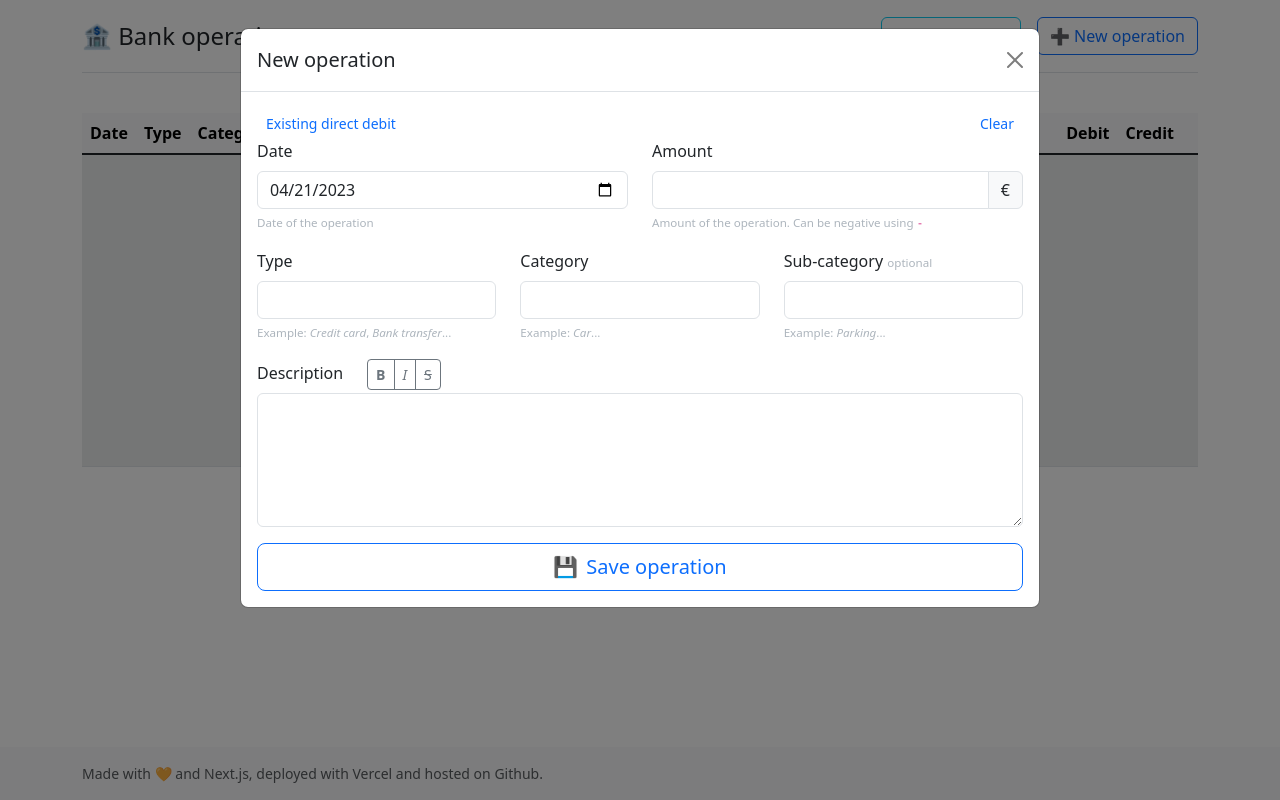
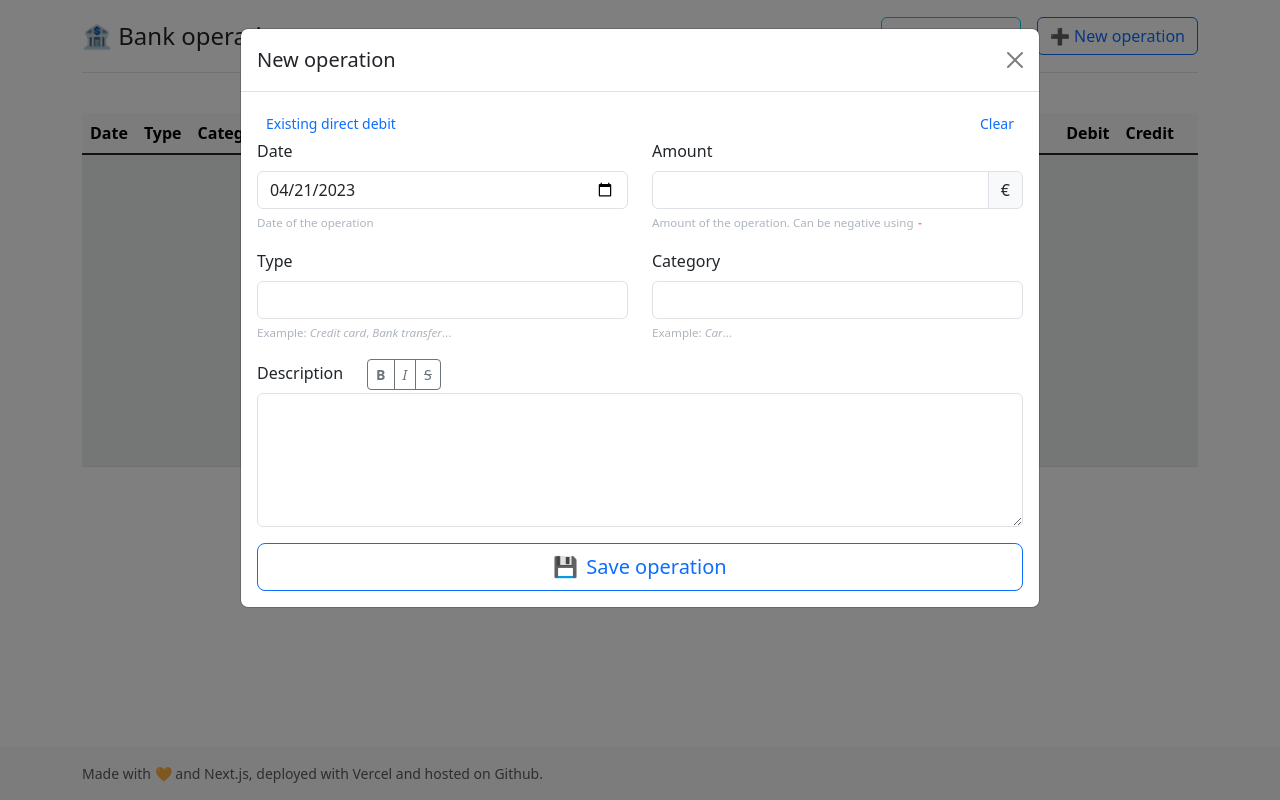
Before and after one commit to rseon/bank-operations, a Next.js app: page / in a window 1280 px wide. Both pictures are taken after a click on the button "➕ Create first operation". Built offline with nearby package versions, Linux system fonts and the light colour scheme.

Commit message:
Hide subcategory

```diff
--- a/src/components/Operation/FilterComponent.js
+++ b/src/components/Operation/FilterComponent.js
@@ -142,6 +142,7 @@ const OperationFilterComponent = () => {
                             </button>
                         }
                     </div>
+                    {/* @todo Hide subcategory
                     <div className="col">
                         <label htmlFor="filter_subcat" className="form-label">Subcategory</label>
                         <select name="subcat" id="filter_subcat" className="form-control" value={filters.subcat} onChange={onChange} autoComplete="off">
@@ -160,6 +161,7 @@ const OperationFilterComponent = () => {
                             </button>
                         }
                     </div>
+                    */}
                     <div className="col">
                         <label htmlFor="filter_detail" className="form-label">Detail</label>
                         <input id="filter_detail" name="detail" type="search" className="form-control" value={filters.detail} onChange={onChange} autoComplete="off" />
--- a/src/components/Operation/FormComponent.js
+++ b/src/components/Operation/FormComponent.js
@@ -189,7 +189,8 @@ const OperationFormComponent = ({
                 </div>
 
                 <div className="row">
-                    <div className="col-4">
+                    {/* @todo Hide subcategory <div className="col-4">*/}
+                    <div className="col-6">
                         <div className="mb-3">
                             <label htmlFor="type" className="form-label">Type</label>
                             <input id="type" name="type" list="types" value={formData.type} className="form-control" required disabled={loading} onChange={updateField} autoComplete="off" />
@@ -201,7 +202,8 @@ const OperationFormComponent = ({
                             <span className="form-text">Example: <em>Credit card</em>, <em>Bank transfer</em>...</span>
                         </div>
                     </div>
-                    <div className="col-4">
+                    {/* @todo Hide subcategory <div className="col-4">*/}
+                    <div className="col-6">
                         <div className="mb-3">
                             <label htmlFor="category" className="form-label">Category</label>
                             <input id="category" name="category" list="categories" value={formData.category} className="form-control" required disabled={loading} onChange={updateField} autoComplete="off" />
@@ -213,6 +215,7 @@ const OperationFormComponent = ({
                             <span className="form-text">Example: <em>Car</em>...</span>
                         </div>
                     </div>
+                    {/* @todo Hide subcategory
                     <div className="col-4">
                         <div className="mb-3">
                             <label htmlFor="subcat" className="form-label">
@@ -227,6 +230,7 @@ const OperationFormComponent = ({
                             <span className="form-text">Example: <em>Parking</em>...</span>
                         </div>
                     </div>
+                    */}
                 </div>
 
                 <div className="mb-3">
--- a/src/components/Operation/TableComponent.js
+++ b/src/components/Operation/TableComponent.js
@@ -139,10 +139,12 @@ const OperationTableComponent = ({
                         Category
                         {nbFiltered > 1 && <SortByComponent field="category" />}
                     </th>
+                    {/* @todo Hide subcategory
                     <th width={1} className="text-nowrap">
                         Sub-category
                         {nbFiltered > 1 && <SortByComponent field="subcat" />}
                     </th>
+                    */}
                     <th>Detail</th>
                     <th width={1}>Debit</th>
                     <th width={1}>Credit</th>
@@ -202,9 +204,11 @@ const OperationTableComponent = ({
                         <td className="text-nowrap">
                             {op.category}
                         </td>
+                        {/* @todo Hide subcategory
                         <td className="text-nowrap">
                             {op.subcat}
                         </td>
+                        */}
                         <td className="text-nowrap" dangerouslySetInnerHTML={{ __html: parseMarkdown(op.detail) }} />
                         <td className="text-nowrap text-end">
                             {op.amount < 0 && (
@@ -231,7 +235,8 @@ const OperationTableComponent = ({
             {!isEmpty(filtered) &&
                 <tfoot className="table-light">
                     <tr>
-                        <td colSpan={nbFiltered > 1 ? 6 : 5} className="text-end">
+                        {/* @todo Hide subcategory <td colSpan={nbFiltered > 1 ? 6 : 5} className="text-end">*/}
+                        <td colSpan={nbFiltered > 1 ? 5 : 4} className="text-end">
                             Balance : {' '}
                             <strong className={`text-${totals.balance >= 0 ? 'success' : 'danger'}`}>
                                 {currency(totals.balance)}
```
